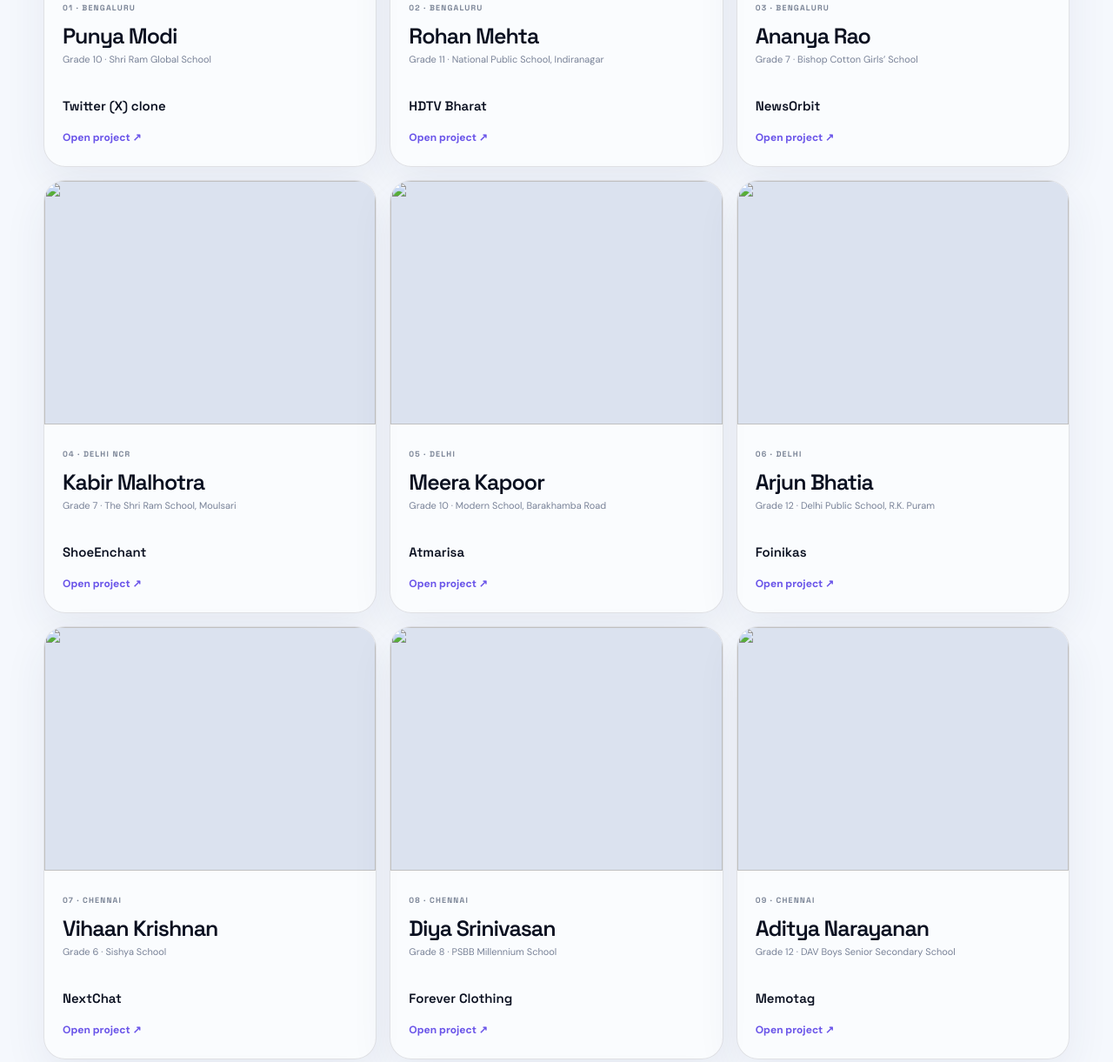
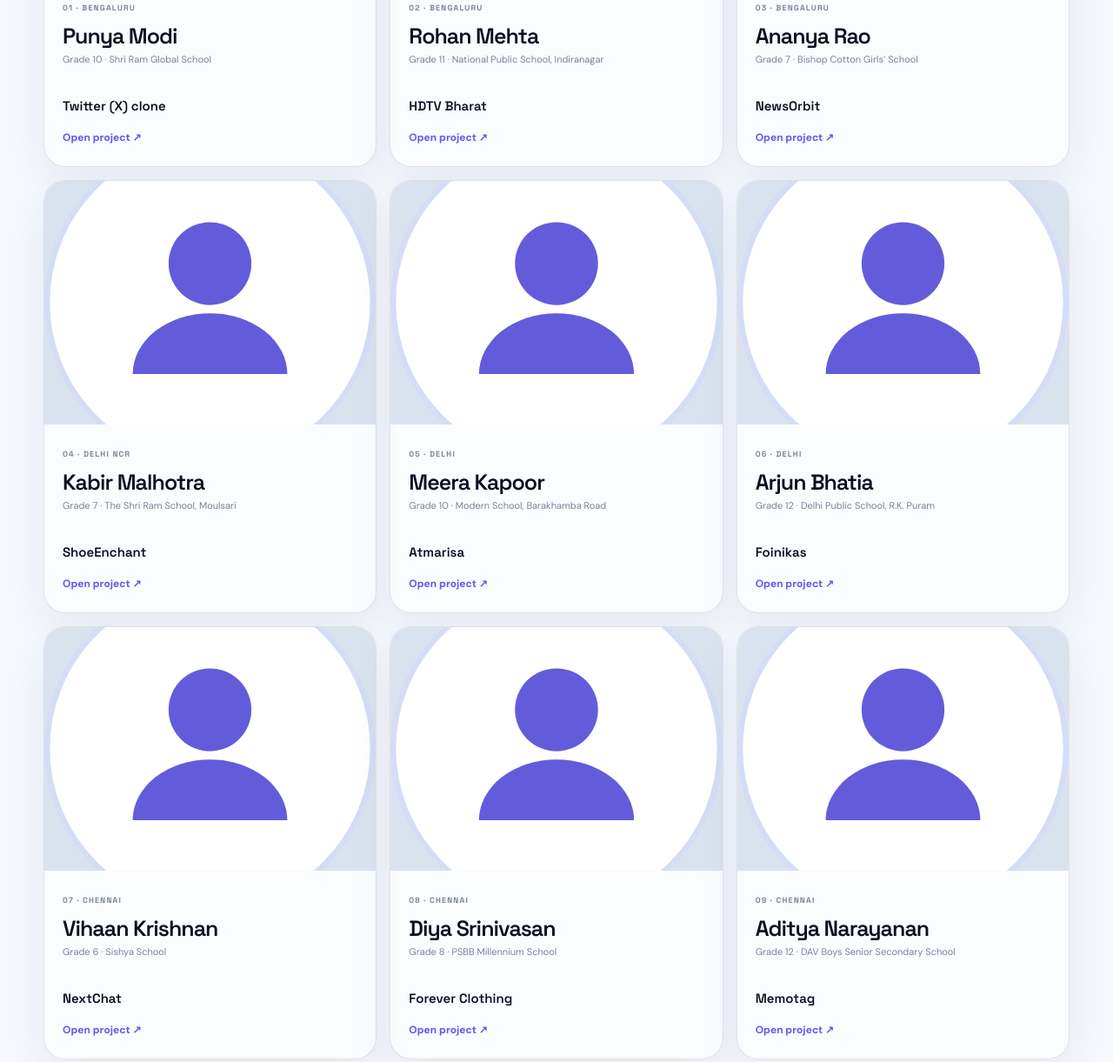
Before and after one commit to Aryan1623/AiBuilderWeb, a plain HTML site: page index.html in a window 1280 px wide. Shown: the part 6430-7651 px from the top of the page at 87% size. Drawn offline with Linux system fonts and the light colour scheme.

```diff
--- a/index.html
+++ b/index.html
@@ -104,17 +104,27 @@
     <section id="projects" class="section projects-section">
       <div class="section-head reveal"><div class="eyebrow">REAL STUDENT BUILDS</div><h2>Don't take our word for it.<br><span>Open the work.</span></h2><p>The student profiles below are drawn from the supplied student data document. Project links are the deployed links listed in that document.</p></div>
       <div class="student-grid">
-        <article class="student-card reveal"><img src="assets/profile-icon.svg" alt=""/><div class="student-body"><small>01 · BENGALURU</small><h3>Punya Modi</h3><p>Grade 10 · Shri Ram Global School</p><strong>Twitter (X) clone</strong><a href="https://twitter-clone-project-nextjs.vercel.app/communities" target="_blank" rel="noopener">Open project ↗</a></div></article>
-        <article class="student-card reveal delay-1"><img src="assets/profile-icon.svg" alt=""/><div class="student-body"><small>02 · BENGALURU</small><h3>Rohan Mehta</h3><p>Grade 11 · National Public School, Indiranagar</p><strong>HDTV Bharat</strong><a href="https://1000875.site.guru/?mode=dev" target="_blank" rel="noopener">Open project ↗</a></div></article>
-        <article class="student-card reveal delay-2"><img src="assets/profile-icon.svg" alt=""/><div class="student-body"><small>03 · BENGALURU</small><h3>Ananya Rao</h3><p>Grade 7 · Bishop Cotton Girls’ School</p><strong>NewsOrbit</strong><a href="https://1000765.site.guru/?mode=dev" target="_blank" rel="noopener">Open project ↗</a></div></article>
-        <article class="student-card reveal"><img src="assets/profile-icon.svg" alt=""/><div class="student-body"><small>04 · DELHI NCR</small><h3>Kabir Malhotra</h3><p>Grade 7 · The Shri Ram School, Moulsari</p><strong>ShoeEnchant</strong><a href="https://shoeenchant.netlify.app/" target="_blank" rel="noopener">Open project ↗</a></div></article>
-        <article class="student-card reveal delay-1"><img src="assets/profile-icon.svg" alt=""/><div class="student-body"><small>05 · DELHI</small><h3>Meera Kapoor</h3><p>Grade 10 · Modern School, Barakhamba Road</p><strong>Atmarisa</strong><a href="https://clinquant-concha-24d594.netlify.app/" target="_blank" rel="noopener">Open project ↗</a></div></article>
-        <article class="student-card reveal delay-2"><img src="assets/profile-icon.svg" alt=""/><div class="student-body"><small>06 · DELHI</small><h3>Arjun Bhatia</h3><p>Grade 12 · Delhi Public School, R.K. Puram</p><strong>Foinikas</strong><a href="https://foinikasweb.netlify.app/" target="_blank" rel="noopener">Open project ↗</a></div></article>
-        <article class="student-card reveal"><img src="assets/profile-icon.svg" alt=""/><div class="student-body"><small>07 · CHENNAI</small><h3>Vihaan Krishnan</h3><p>Grade 6 · Sishya School</p><strong>NextChat</strong><a href="https://nexable-flame.vercel.app/" target="_blank" rel="noopener">Open project ↗</a></div></article>
-        <article class="student-card reveal delay-1"><img src="assets/profile-icon.svg" alt=""/><div class="student-body"><small>08 · CHENNAI</small><h3>Diya Srinivasan</h3><p>Grade 8 · PSBB Millennium School</p><strong>Forever Clothing</strong><a href="https://e-commerce-frontend-iota-flame.vercel.app/" target="_blank" rel="noopener">Open project ↗</a></div></article>
-        <article class="student-card reveal delay-2"><img src="assets/profile-icon.svg" alt=""/><div class="student-body"><small>09 · CHENNAI</small><h3>Aditya Narayanan</h3><p>Grade 12 · DAV Boys Senior Secondary School</p><strong>Memotag</strong><a href="https://candid-cassata-d1f7e0.netlify.app/" target="_blank" rel="noopener">Open project ↗</a></div></article>
-        <article class="student-card reveal"><img src="assets/profile-icon.svg" alt=""/><div class="student-body"><small>10 · MUMBAI</small><h3>Ishaan Shah</h3><p>Grade 4 · Dhirubhai Ambani International School</p><strong>Chic Closet</strong><a href="https://astounding-cannoli-2f520b.netlify.app/" target="_blank" rel="noopener">Open project ↗</a></div></article>
-        <article class="student-card reveal delay-1"><img src="assets/profile-icon.svg" alt=""/><div class="student-body"><small>11 · MUMBAI</small><h3>Sara Deshmukh</h3><p>Grade 9 · Cathedral and John Connon School</p><strong>VideoChat</strong><a href="https://ondeal-chat-app.vercel.app/" target="_blank" rel="noopener">Open project ↗</a></div></article>
+        <article class="student-card reveal"><img src="profile-icon.svg" alt=""/><div class="student-body"><small>01 · BENGALURU</small><h3>Punya Modi</h3><p>Grade 10 · Shri Ram Global School</p><strong>Twitter (X) clone</strong><a href="https://twitter-clone-project-nextjs.vercel.app/communities" target="_blank" rel="noopener">Open project ↗</a></div></article>
+
+        <article class="student-card reveal delay-1"><img src="profile-icon.svg" alt=""/><div class="student-body"><small>02 · BENGALURU</small><h3>Rohan Mehta</h3><p>Grade 11 · National Public School, Indiranagar</p><strong>HDTV Bharat</strong><a href="https://1000875.site.guru/?mode=dev" target="_blank" rel="noopener">Open project ↗</a></div></article>
+
+        <article class="student-card reveal delay-2"><img src="profile-icon.svg" alt=""/><div class="student-body"><small>03 · BENGALURU</small><h3>Ananya Rao</h3><p>Grade 7 · Bishop Cotton Girls’ School</p><strong>NewsOrbit</strong><a href="https://1000765.site.guru/?mode=dev" target="_blank" rel="noopener">Open project ↗</a></div></article>
+
+        <article class="student-card reveal"><img src="profile-icon.svg" alt=""/><div class="student-body"><small>04 · DELHI NCR</small><h3>Kabir Malhotra</h3><p>Grade 7 · The Shri Ram School, Moulsari</p><strong>ShoeEnchant</strong><a href="https://shoeenchant.netlify.app/" target="_blank" rel="noopener">Open project ↗</a></div></article>
+
+        <article class="student-card reveal delay-1"><img src="profile-icon.svg" alt=""/><div class="student-body"><small>05 · DELHI</small><h3>Meera Kapoor</h3><p>Grade 10 · Modern School, Barakhamba Road</p><strong>Atmarisa</strong><a href="https://clinquant-concha-24d594.netlify.app/" target="_blank" rel="noopener">Open project ↗</a></div></article>
+
+        <article class="student-card reveal delay-2"><img src="profile-icon.svg" alt=""/><div class="student-body"><small>06 · DELHI</small><h3>Arjun Bhatia</h3><p>Grade 12 · Delhi Public School, R.K. Puram</p><strong>Foinikas</strong><a href="https://foinikasweb.netlify.app/" target="_blank" rel="noopener">Open project ↗</a></div></article>
+
+        <article class="student-card reveal"><img src="profile-icon.svg" alt=""/><div class="student-body"><small>07 · CHENNAI</small><h3>Vihaan Krishnan</h3><p>Grade 6 · Sishya School</p><strong>NextChat</strong><a href="https://nexable-flame.vercel.app/" target="_blank" rel="noopener">Open project ↗</a></div></article>
+
+        <article class="student-card reveal delay-1"><img src="profile-icon.svg" alt=""/><div class="student-body"><small>08 · CHENNAI</small><h3>Diya Srinivasan</h3><p>Grade 8 · PSBB Millennium School</p><strong>Forever Clothing</strong><a href="https://e-commerce-frontend-iota-flame.vercel.app/" target="_blank" rel="noopener">Open project ↗</a></div></article>
+
+        <article class="student-card reveal delay-2"><img src="profile-icon.svg" alt=""/><div class="student-body"><small>09 · CHENNAI</small><h3>Aditya Narayanan</h3><p>Grade 12 · DAV Boys Senior Secondary School</p><strong>Memotag</strong><a href="https://candid-cassata-d1f7e0.netlify.app/" target="_blank" rel="noopener">Open project ↗</a></div></article>
+
+        <article class="student-card reveal"><img src="profile-icon.svg" alt=""/><div class="student-body"><small>10 · MUMBAI</small><h3>Ishaan Shah</h3><p>Grade 4 · Dhirubhai Ambani International School</p><strong>Chic Closet</strong><a href="https://astounding-cannoli-2f520b.netlify.app/" target="_blank" rel="noopener">Open project ↗</a></div></article>
+
+        <article class="student-card reveal delay-1"><img src="profile-icon.svg" alt=""/><div class="student-body"><small>11 · MUMBAI</small><h3>Sara Deshmukh</h3><p>Grade 9 · Cathedral and John Connon School</p><strong>VideoChat</strong><a href="https://ondeal-chat-app.vercel.app/" target="_blank" rel="noopener">Open project ↗</a></div></article>
       </div>
       <p class="consent-note">Before public launch, confirm appropriate parent/guardian consent and photo/publication permissions for student profiles, especially for minors.</p>
     </section>
```
